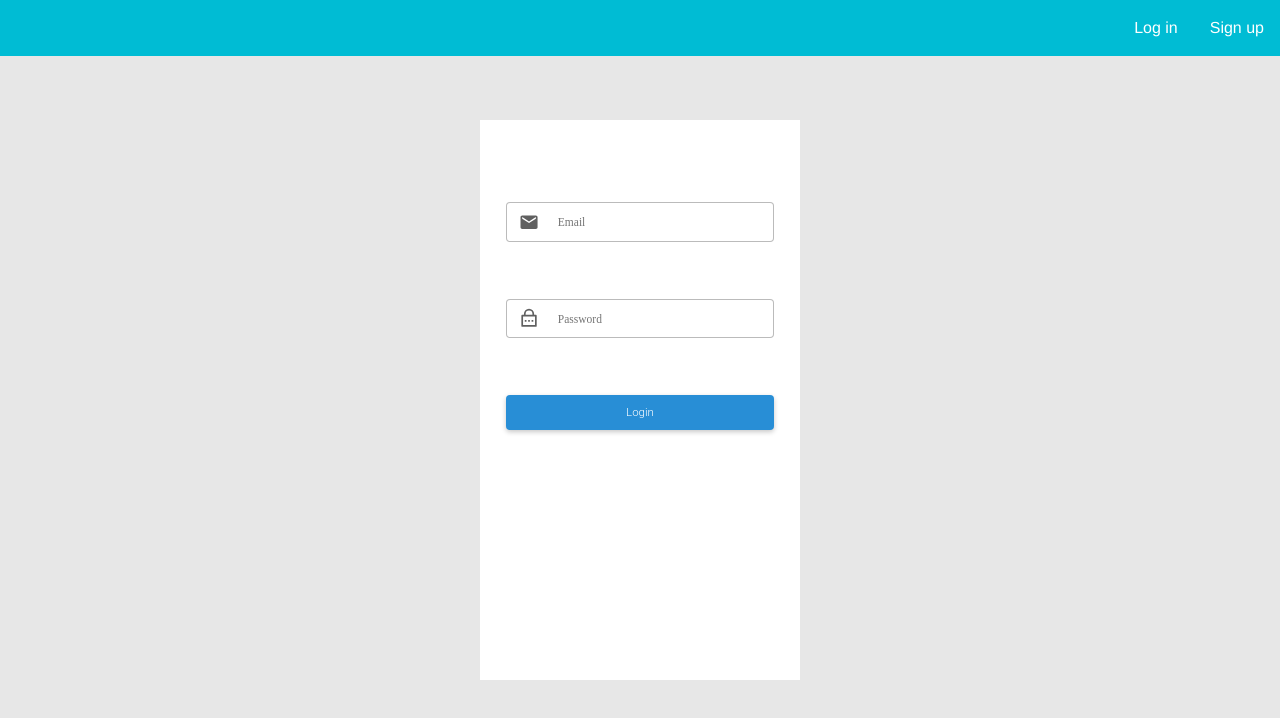
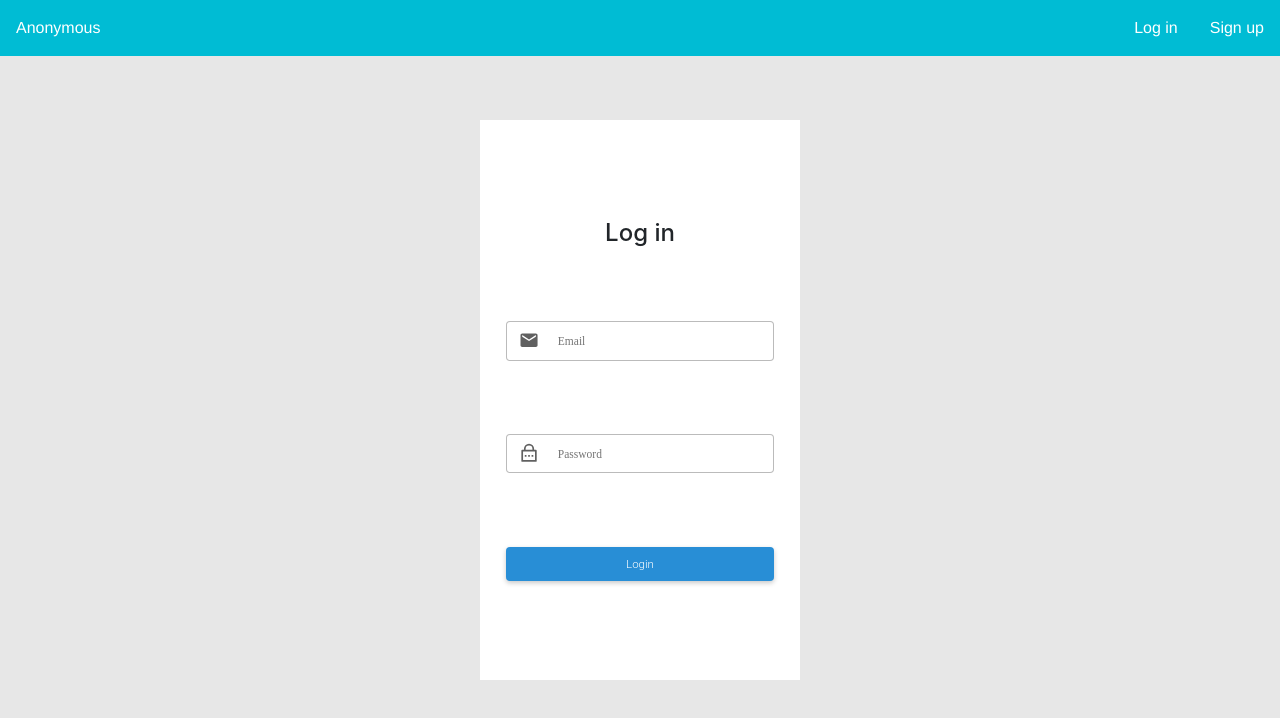
Before and after one commit to dharmiknotop/Chatting-App, a React (Create React App) app: page /login in a window 1280 px wide. Shown: the top 718 px of the page. Built offline with nearby package versions, Linux system fonts and the light colour scheme.

Commit message:
small changes

```diff
--- a/src/components/HomePage/Homepage.js
+++ b/src/components/HomePage/Homepage.js
@@ -12,8 +12,10 @@ import { ImCross } from 'react-icons/im'
 import { BiSend } from 'react-icons/bi'
 import './homepage.css'
 import { NewUser } from '../../redux/actions/Authentication'
+import { useNavigate } from 'react-router-dom'
 const Homepage = () => {
   const dispatch = useDispatch()
+  const navigate = useNavigate()
   const auth = useSelector((state) => state.auth)
   const user = useSelector((state) => state.user)
   const [chatStarted, setChatStarted] = useState(false)
@@ -62,6 +64,10 @@ const Homepage = () => {
       })
   }, [])
   useEffect(() => {
+    auth.authenticated ? navigate('/') : navigate('/login')
+  }, [auth.authenticated])
+
+  useEffect(() => {
     return () => {
       //cleanup
       unsubscribe.then((f) => f()).catch((error) => console.log(error))
@@ -89,7 +95,7 @@ const Homepage = () => {
           <div className="ShowUsersDiv ">
             <ImCross onClick={stopUser} />
             <div className="ShowUsers container">
-              {user.users.length > 0
+              {user.users && user.users.length > 0
                 ? user.users.map((user) => {
                     return (
                       <Users
@@ -108,8 +114,8 @@ const Homepage = () => {
         <></>
       )}
       <div className="row">
-        <div className=" userSection col-lg-3">
-          {auth.users.length > 0
+        <div className=" userSection col-lg-3 col-md-3 col-sm-3 col-xl-3">
+          {auth.users && auth.users.length > 0
             ? auth.users.map((user) => {
                 return (
                   <Auth
@@ -128,7 +134,7 @@ const Homepage = () => {
             +
           </button>
         </div>
-        <div className="ChatSection col-lg-9 ">
+        <div className="ChatSection col-lg-9 col-md-9 col-sm-9 ">
           <p className="UserName"> {chatStarted ? chatUser : ' '}</p>
           {auth.users.length === 0 ? (
             <>sdf</>
@@ -210,10 +216,11 @@ const Users = ({ user, onClick, auth }) => {
   )
 }
 const Auth = ({ user, onClick, auth }) => {
-  console.log(user.users.length)
   return (
     <div className="">
-      {user.users.length === undefined && auth.uid !== user.users.uid ? (
+      {user.users &&
+      user.users.length === undefined &&
+      auth.uid !== user.users.uid ? (
         <>
           <div
             className="d-flex justify-content-between User"
--- a/src/components/HomePage/homepage.css
+++ b/src/components/HomePage/homepage.css
@@ -90,3 +90,9 @@
   width: 100%;
   padding: 0;
 }
+@media only screen and (max-width: 400px) {
+  .userSection,
+  .ChatSection {
+    height: 80vh;
+  }
+}
--- a/src/components/Login/Login.js
+++ b/src/components/Login/Login.js
@@ -33,10 +33,11 @@ const Login = () => {
 
   return (
     <h1>
-      log in
       <div className="LoginSignUpContainer">
         <div className="LoginSignUpBox">
           <form className="loginForm" onSubmit={userLogin}>
+            <div className="d-flex justify-content-center">Log in</div>
+
             <div className="Email">
               <MdEmail />
               <input
--- a/src/components/Login/login.css
+++ b/src/components/Login/login.css
@@ -45,7 +45,10 @@
   border: none;
   transition: all 0.5s;
 }
-
+.loginForm > .d-flex,
+.signUpForm > .d-flex {
+  font-size: 1.5rem;
+}
 .loginForm,
 .signUpForm {
   display: flex;
@@ -54,7 +57,7 @@
   margin: auto;
   padding: 2vmax;
   justify-content: space-evenly;
-  height: 70%;
+  height: 100%;
   transition: all 0.5s;
 }
 
--- a/src/components/navbar/Navbar.js
+++ b/src/components/navbar/Navbar.js
@@ -21,7 +21,11 @@ const Navbar = () => {
     <div className="Navbar">
       <div className="p-3">
         {' '}
-        {firstName && firstName} {lastName && lastName}
+        {authenticated && authenticated ? (
+          ` ${firstName && firstName} ${lastName && lastName}`
+        ) : (
+          <>Anonymous </>
+        )}
       </div>{' '}
       {authenticated && authenticated ? (
         <>
--- a/src/components/signUp/SignUp.js
+++ b/src/components/signUp/SignUp.js
@@ -37,12 +37,13 @@ const SignUp = () => {
   return (
     <div className="LoginSignUpContainer">
       <div className="LoginSignUpBox">
-        <div className="d-flex justify-content-center">Sign Up</div>
         <form
           className="loginForm"
           encType="multipart/form-data"
           onSubmit={registerUser}
         >
+          <div className="d-flex justify-content-center">Sign Up</div>
+
           <div className="signUpName">
             <AiOutlineUser />
             <input
```
